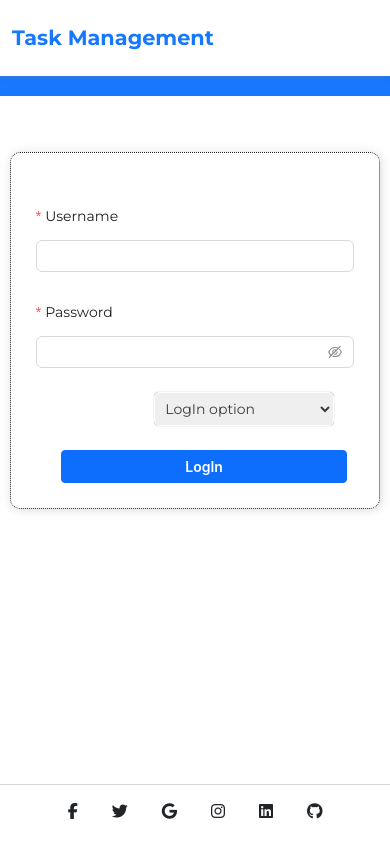
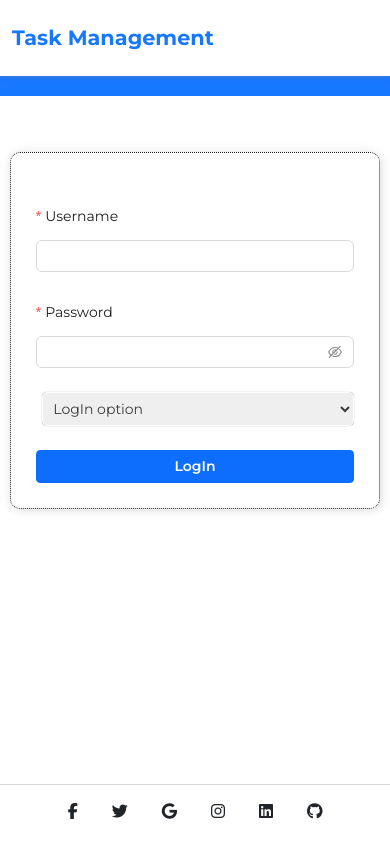
Before and after one commit to suraj-raj01/Task-Management-System, a React (Vite) app in the folder client/: page / in a window 390 px wide. Shown: the top 844 px of the page. Built offline with nearby package versions, Linux system fonts and the light colour scheme.

Commit message:
Task Management

```diff
--- a/client/src/Admin/AssignTask.jsx
+++ b/client/src/Admin/AssignTask.jsx
@@ -80,11 +80,11 @@ const AssignTask = () => {
           <Input type='number' name='completion' value={input.completion} onChange={handleInput} placeholder='number of days'/>
         </Form.Item>
 
-        <Form.Item label={null}>
-          <Button type="primary" style={{ width: "100%" }} onClick={handleSubmit}>
+        <div id="home-btn">
+          <Button id='loginbtn' type="primary"  onClick={handleSubmit}>
             Assign Task
           </Button>
-        </Form.Item>
+        </div>
       </Form>
     </>
   )
--- a/client/src/Admin/CreateUser.jsx
+++ b/client/src/Admin/CreateUser.jsx
@@ -99,11 +99,11 @@ const CreateUser = () => {
         </select>
         </Form.Item>
 
-        <Form.Item label={null}>
-          <Button type="primary" onClick={handleSubmit} style={{ width: "100%" }}>
+        <div id="home-btn">
+          <Button type="primary" id='loginbtn' onClick={handleSubmit} style={{ width: "100%" }}>
             Create Employee
           </Button>
-        </Form.Item>
+        </div>
       </Form>
         )}
 
--- a/client/src/Admin/EditEmployee.jsx
+++ b/client/src/Admin/EditEmployee.jsx
@@ -114,11 +114,11 @@ const EditEmp = () => {
          </select>
          </Form.Item>
 
-         <Form.Item label={null}>
-           <Button type="primary" onClick={handleSubmit} style={{ width: "100%" }} >
+         <div id="home-btn">
+           <Button type="primary" onClick={handleSubmit} id='loginbtn' >
              Create User
            </Button>
-         </Form.Item>
+         </div>
        </Form>
        )}
     </>
--- a/client/src/User/ResetPassword.jsx
+++ b/client/src/User/ResetPassword.jsx
@@ -106,17 +106,16 @@ const ResetPassword = () => {
           placeholder='enter your new password'
         />
       </Form.Item>
-
-      <Form.Item label={null} >
+      <div id="home-btn">
         <Button
-        id="reset-pass-btn"
+        id="loginbtn"
           type="primary"
           onClick={handleSubmit}
           style={{ width: "100%"}}
         >
           Reset Password
         </Button>
-      </Form.Item>
+      </div>
       </Form>
     )}
     </>
--- a/client/src/pages/Home.jsx
+++ b/client/src/pages/Home.jsx
@@ -156,15 +156,16 @@ const Home = () => {
           </Form.Item>
         </div>
 
-          <Button
+         <div id="home-btn">
+         <Button
            id="loginbtn"
             type="primary"
             size="sm"
             onClick={handleSubmit}
-            style={{ width: "90%", padding:'5px', fontWeight:'600',marginLeft:'25px' }}
           >
             LogIn
           </Button>
+         </div>
       </Form>
       <br />
       <br />
--- a/client/src/style/style.css
+++ b/client/src/style/style.css
@@ -341,7 +341,19 @@ strong {
     background-color: white;
 }
 
+#home-btn{
+    display: flex;
+    align-items:center;
+    justify-content: center;
+    width: 90%;
+    margin: auto;
+}
 
+#loginbtn{
+    width: 100%;
+    padding: 5px;
+    font-weight: 600;
+}
 
 
 
@@ -455,10 +467,15 @@ strong {
     select{
         margin-left: -120px;
     }
+    #select{
+        width: 80vw;
+        margin: auto;
+    }
 
-    #form Button{
-        margin-left: -120px;
+    #home-btn{
+        width: 100%;
     }
+
 
     #dashboard-btn {
         position: relative;
@@ -472,8 +489,12 @@ strong {
         font-size: 12px;
     }
 
+    #search{
+        width: 100%;
+        padding: 0;
+    }
     #search input{
-        width: 200px;
+        width: 180px;
     }
     #usertask {
         width: 100%;
@@ -524,4 +545,9 @@ strong {
         width: 100%;
         padding: 5px;
     }
+    #loginbtn{
+        width: 100%;
+        margin: auto;
+        margin-left: 0px;
+    }
 }
```
